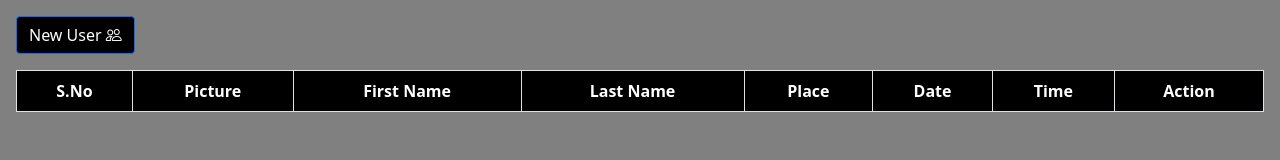
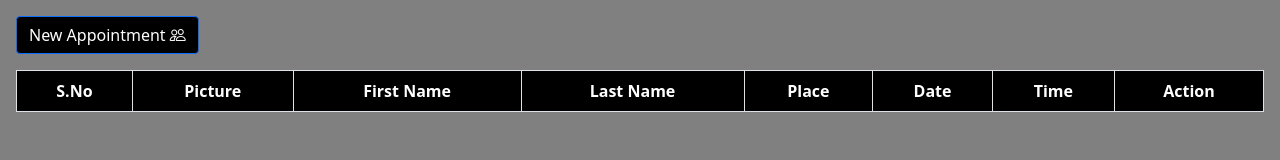
Before and after one commit to tanushalamba09/Fitness_Website, a plain HTML site: page code.html in a window 1280 px wide. Drawn offline with nearby package versions, Linux system fonts and the light colour scheme.

Commit message:
code.html

```diff
--- a/code.html
+++ b/code.html
@@ -23,7 +23,7 @@
 
         <div class="row">
             <div class="col-12">
-                <button class="btn btn-primary newUser" data-bs-toggle="modal" data-bs-target="#userForm">New User <i class="bi bi-people"></i></button>
+                <button class="btn btn-primary newUser" data-bs-toggle="modal" data-bs-target="#userForm">New Appointment <i class="bi bi-people"></i></button>
             </div>
         </div>
 
```
